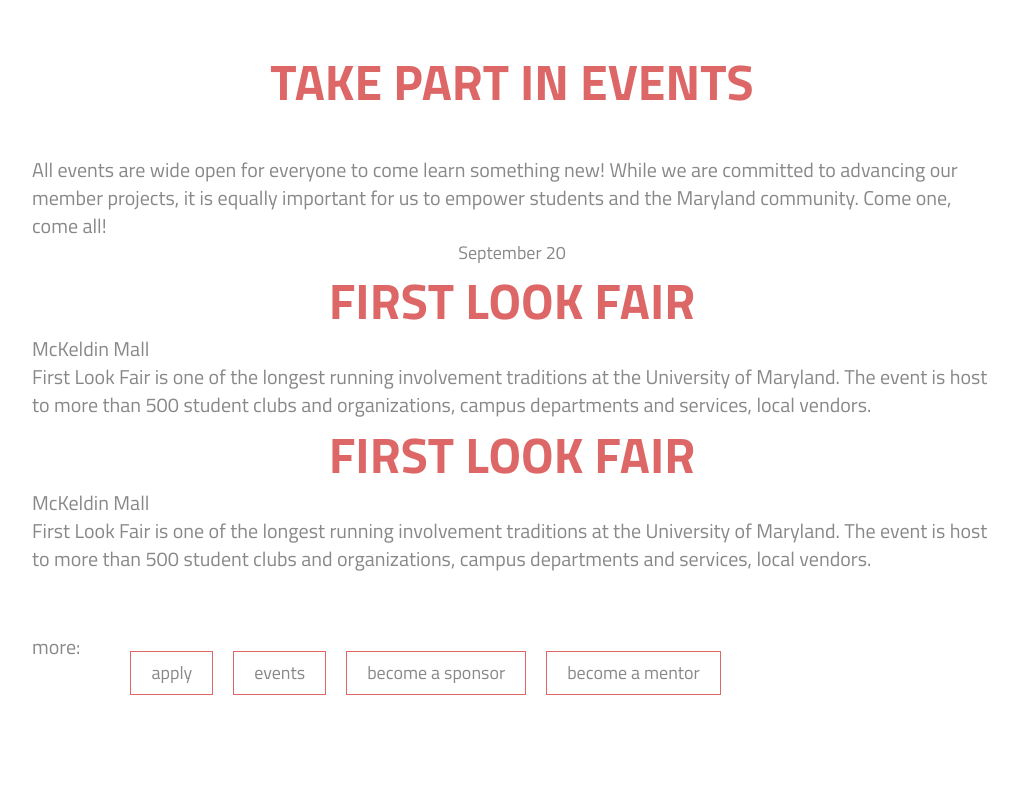
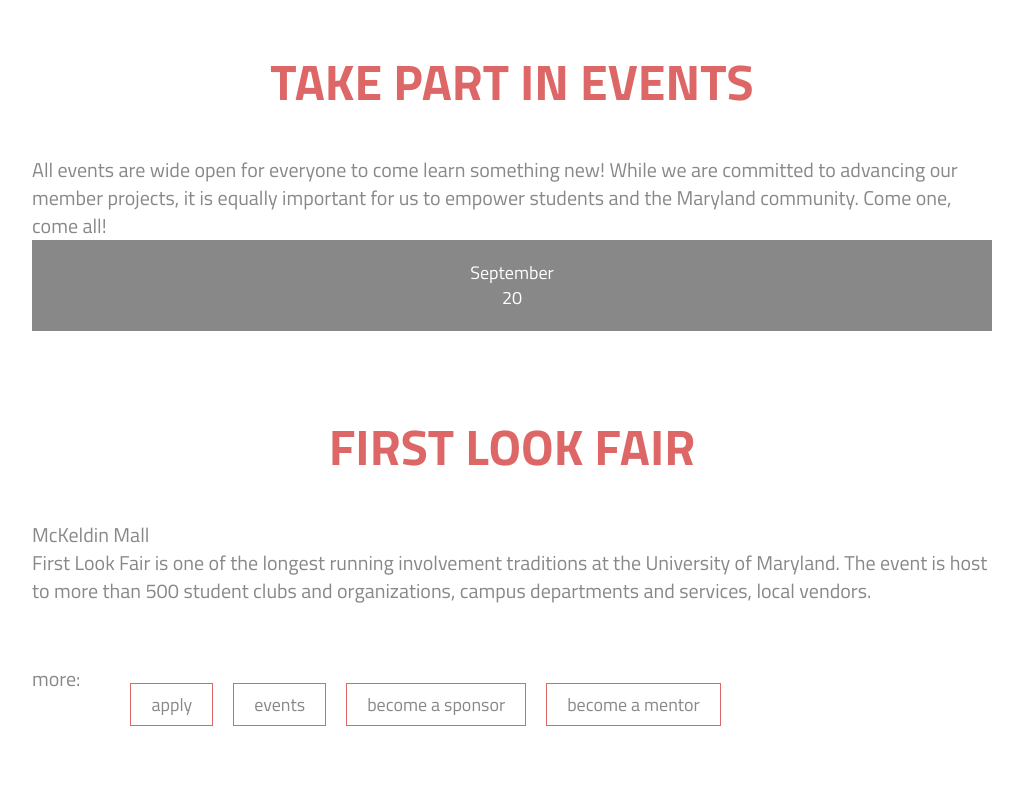
Before and after one commit to StartupShell/web-2012, a PHP site: page / in a window 1280 px wide. Shown: the part 5709-6500 px from the top of the page, without its empty margins (148-1171 px from the left). Run offline with PHP 8.4, Linux system fonts and the light colour scheme; grey boxes labelled with a size stand in for pictures from a placeholder-image service; some libraries are stand-ins or nearby versions.

Commit message:
Events structure updated
Signed-off-by: Jeff Hilnbrand <jahilnbrand@gmail.com>

```diff
--- a/css/style.css
+++ b/css/style.css
@@ -442,6 +442,12 @@ section .feature {
 footer {
   margin: 80px 0;
 }
+/* EVENTS SECTION */
+.event-date {
+  background: #888888;
+  color: #ffffff;
+  padding: 20px;
+}
 /* FANCY STYLES */
 ::-moz-selection {
   background: #dd6666;
--- a/index.php
+++ b/index.php
@@ -150,27 +150,16 @@
                         <div class="event-wrapper">
                             <div class="event-block">
                                 <div class="event-date">
-                                    <span class="event-date-month">September</span>
-                                    <span class="event-date-day">20</span>
+                                    <span class="event-month clearfix">September</span>
+                                    <span class="event-day clearfix">20</span>
                                 </div>
                                 <div class="event-details">
-                                    <h1 class="event-title">First Look Fair</h1>
-                                    <p class="event-location">McKeldin Mall</p>
-                                    <p class="event-description">First Look Fair is one of the longest running involvement traditions at the University of Maryland.  The event is host to more than 500 student clubs and organizations, campus departments and services, local vendors.</p>
-                                </div>
-                                <div class="event-details">
-                                    <h1 class="event-title">First Look Fair</h1>
+                                    <h2 class="event-title">First Look Fair</h2>
                                     <p class="event-location">McKeldin Mall</p>
                                     <p class="event-description">First Look Fair is one of the longest running involvement traditions at the University of Maryland.  The event is host to more than 500 student clubs and organizations, campus departments and services, local vendors.</p>
                                 </div>
                             </div>
                         </div>
-
-
-
-
-
-
 
                         <nav class="more-menu">
                             <p>more:</p>
--- a/less/base.less
+++ b/less/base.less
@@ -276,8 +276,17 @@ footer {
 }
 
 
+/* EVENTS SECTION */
+
+.event-date {
+	background: @gray;
+	color: @white;
+	padding: 20px;
+}
+
+
+
 /* FANCY STYLES */
-
 
 ::-moz-selection {
     background: @red;
```
